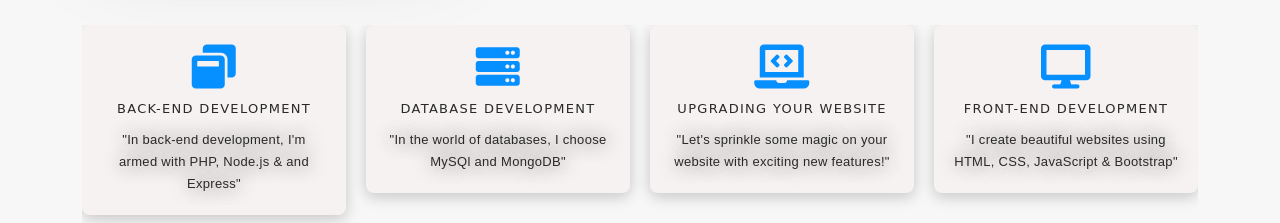
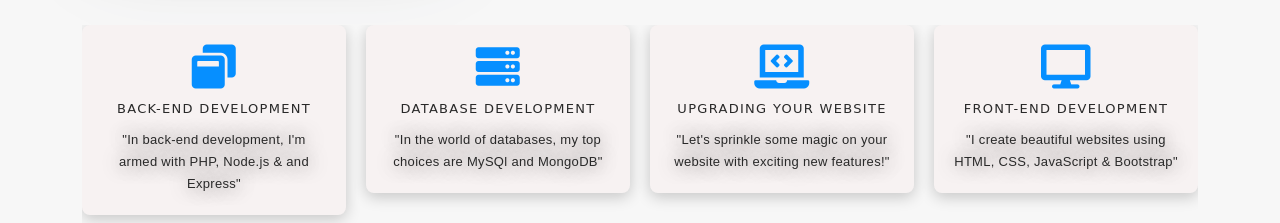
Before and after one commit to NasirJamali/Portfolio, a plain HTML site: page index.html in a window 1280 px wide. Shown: the part 1340-1563 px from the top of the page. Drawn offline with nearby package versions, Linux system fonts and the light colour scheme; a web font is replaced by a local one.

Commit message:
Update index.html

```diff
--- a/index.html
+++ b/index.html
@@ -232,7 +232,7 @@
               <div class="services-block">
                 <i class="fas fa-server"></i>
                 <span>DATABASE DEVELOPMENT</span>
-                <p class="separator">"In the world of databases, I choose MySQl and MongoDB"</p>
+                <p class="separator">"In the world of databases, my top choices are MySQl and MongoDB"</p>
               </div>
             </div><!-- End testimonial item -->
 
```
